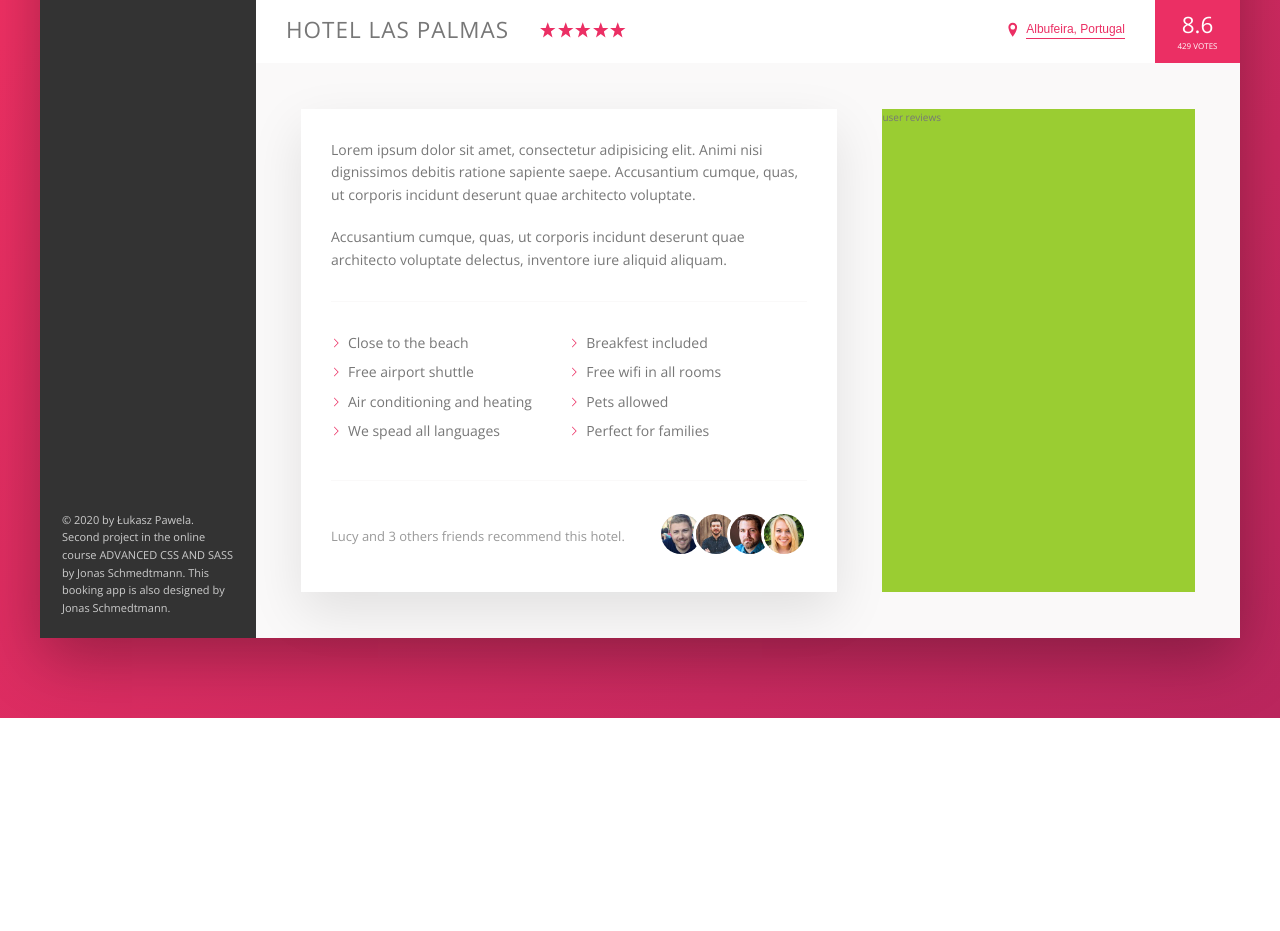
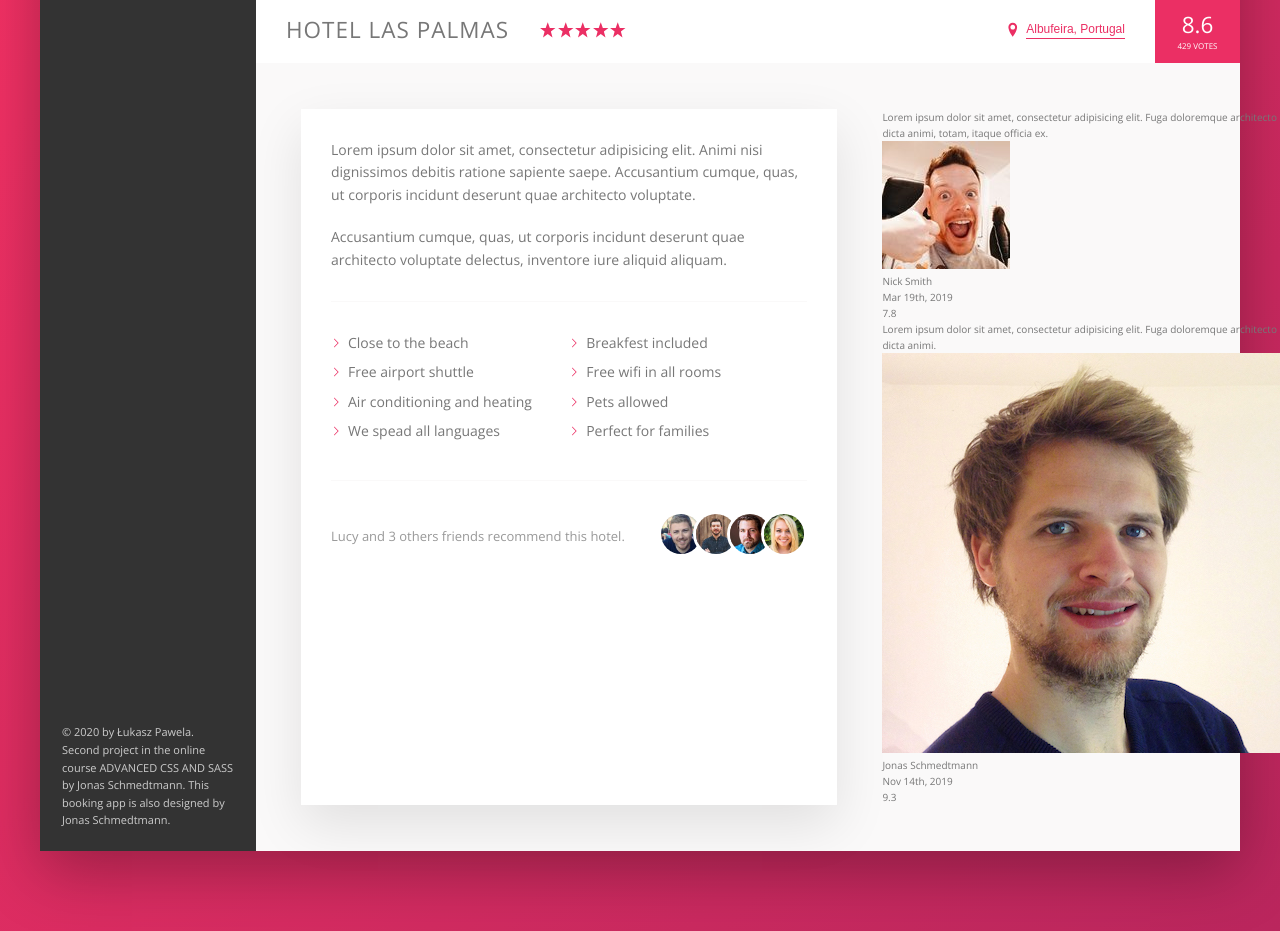
Before and after one commit to Enbeka/Trillo, a website: page index.html in a window 1280 px wide. Shown: the part 538-1469 px from the top of the page. Before the commit the page ends 1256 px from the top, so only its background shows below. Drawn offline with nearby package versions, Linux system fonts and the light colour scheme.

Commit message:
add html parf of review

```diff
--- a/index.html
+++ b/index.html
@@ -155,7 +155,32 @@
                             </div>
                         </div>
                         <div class="user-reviews">
-                            user reviews
+                            <figure class="review">
+                                <blockquote class="review__text">
+                                    Lorem ipsum dolor sit amet, consectetur adipisicing elit. Fuga doloremque architecto dicta animi, totam, itaque officia ex.
+                                </blockquote>
+                                <figcaption class="review__user">
+                                    <img src="img/user-1.jpg" alt="User 1" class="review__photo">
+                                    <div class="review__user-box">
+                                        <p class="review__user-name">Nick Smith</p>
+                                        <p class="review__user-date">Mar 19th, 2019</p>
+                                        <div class="review__rating">7.8</div>
+                                    </div>
+                                </figcaption>
+                            </figure>
+                            <figure class="review">
+                                <blockquote class="review__text">
+                                    Lorem ipsum dolor sit amet, consectetur adipisicing elit. Fuga doloremque architecto dicta animi.
+                                </blockquote>
+                                <figcaption class="review__user">
+                                    <img src="img/user.jpg" alt="User" class="review__photo">
+                                    <div class="review__user-box">
+                                        <p class="review__user-name">Jonas Schmedtmann</p>
+                                        <p class="review__user-date">Nov 14th, 2019</p>
+                                        <div class="review__rating">9.3</div>
+                                    </div>
+                                </figcaption>
+                            </figure>
                         </div>
                     </div>
 
--- a/sass/_components.scss
+++ b/sass/_components.scss
@@ -378,3 +378,40 @@
         }
     }
 }
+
+///////////////////////////////////////////
+// REVIEWS
+
+.review{
+
+
+    &__text{
+
+    }
+
+    &__user{
+
+    }
+
+    &__photo{
+
+    }
+
+    &__user-box{
+
+    }
+
+    &__user-name{
+
+    }
+
+    &__user-date{
+
+    }
+
+    &__rating{
+
+    }
+
+
+}
--- a/sass/_layout.scss
+++ b/sass/_layout.scss
@@ -51,6 +51,5 @@
 }
 
 .user-reviews{
-    background-color: yellowgreen;
     flex: 1;
 }
```
Also changed, not shown: css/style.css, 1 other file.
